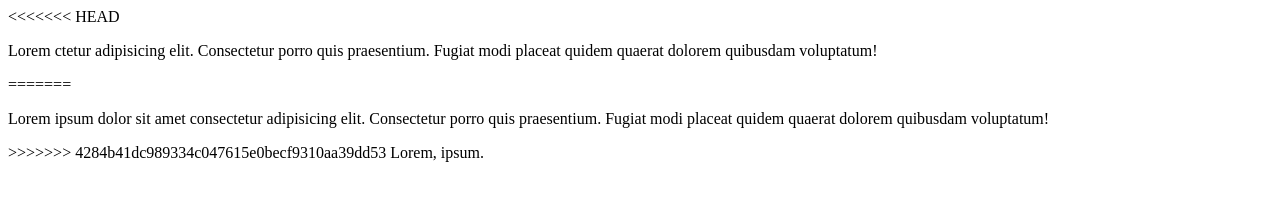
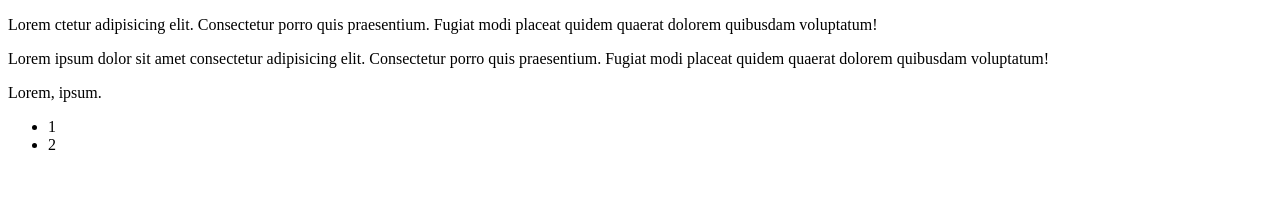
Before and after one commit to Thu3539/boostrap_Capstone, a plain HTML site: page bootstrap_Capstone/index.html in a window 1280 px wide. Drawn offline with Linux system fonts and the light colour scheme.

Commit message:
header branch

```diff
--- a/bootstrap_Capstone/index.html
+++ b/bootstrap_Capstone/index.html
@@ -6,11 +6,17 @@
     <title>Document</title>
 </head>
 <body>
-<<<<<<< HEAD
     <p>Lorem ctetur adipisicing elit. Consectetur porro quis praesentium. Fugiat modi placeat quidem quaerat dolorem quibusdam voluptatum!</p>
-=======
     <p class="test">Lorem ipsum dolor sit amet consectetur adipisicing elit. Consectetur porro quis praesentium. Fugiat modi placeat quidem quaerat dolorem quibusdam voluptatum!</p>
->>>>>>> 4284b41dc989334c047615e0becf9310aa39dd53
     <span>Lorem, ipsum.</span>
+    <section class="header">
+        <ul>
+            <li>1
+            </li>
+            <li>2
+
+            </li>
+        </ul>
+    </section>
 </body>
 </html>
```
